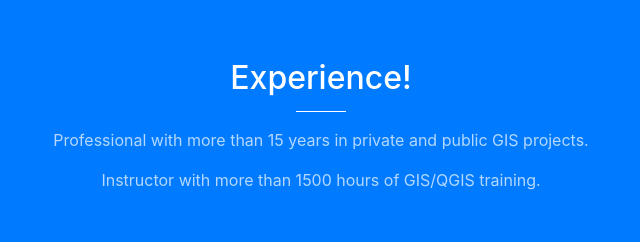
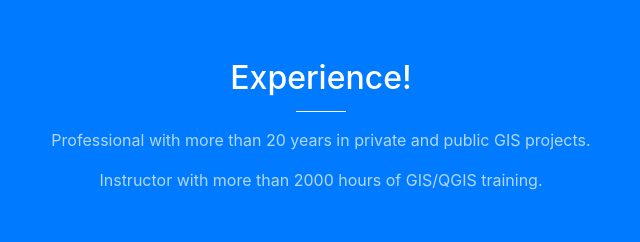
Before and after one commit to geomondego/nelson_geo, a website with bundled scripts: page index.html in a window 1280 px wide. Shown: the part 840-1082 px from the top of the page, 319-959 px from the left. Built offline with nearby package versions, Linux system fonts and the light colour scheme.

Commit message:
Update index.html

```diff
--- a/index.html
+++ b/index.html
@@ -71,8 +71,8 @@
           <div class="col-lg-8 mx-auto text-center">
             <h2 class="section-heading text-white">Experience!</h2>
             <hr class="light">
-            <p class="text-faded">Professional with more than 15 years in private and public GIS projects.</p>
-	    <p class="text-faded">Instructor with more than 1500 hours of GIS/QGIS training.</p>
+            <p class="text-faded">Professional with more than 20 years in private and public GIS projects.</p>
+	    <p class="text-faded">Instructor with more than 2000 hours of GIS/QGIS training.</p>
           </div>
         </div>
       </div>
```
